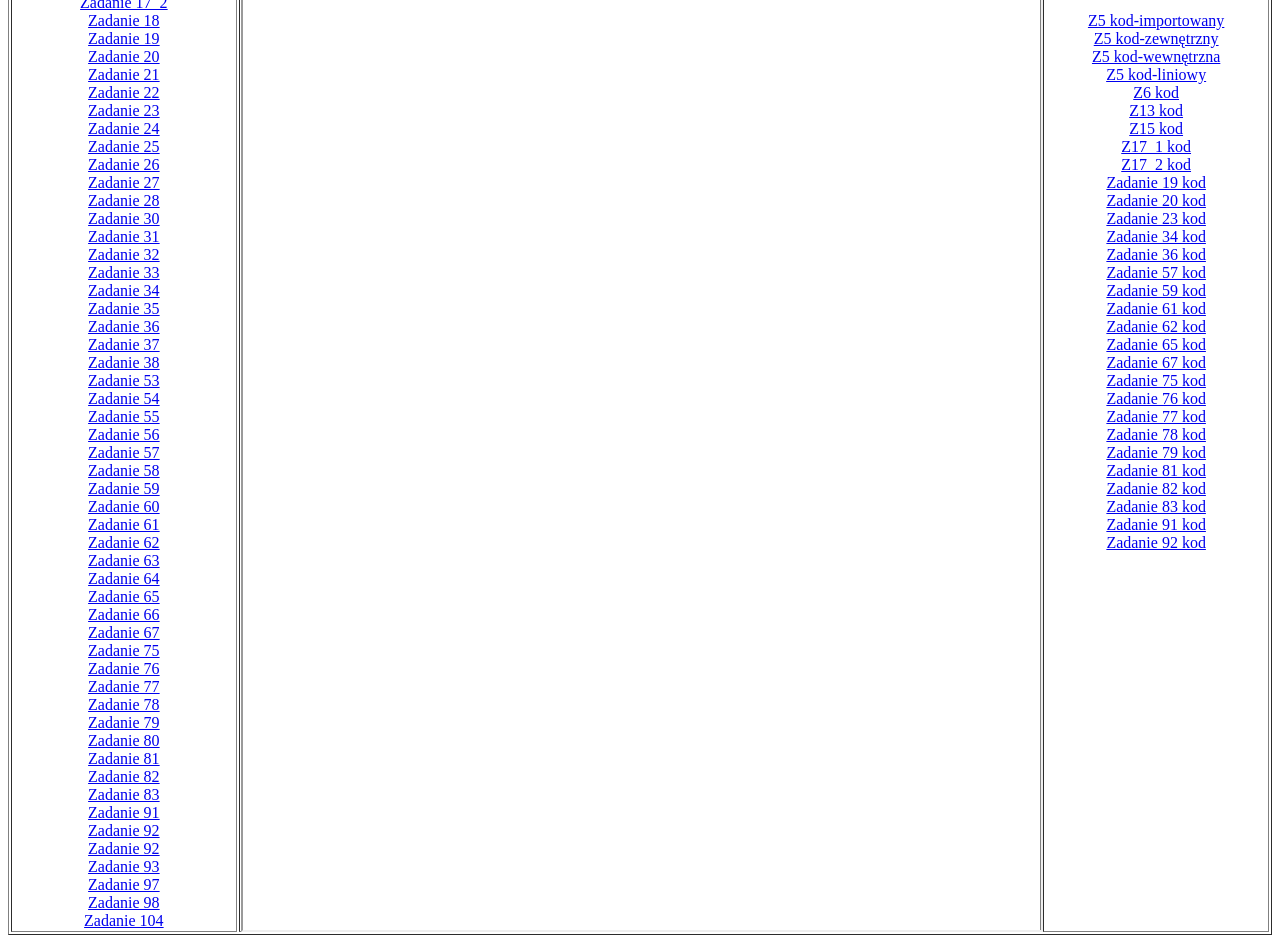
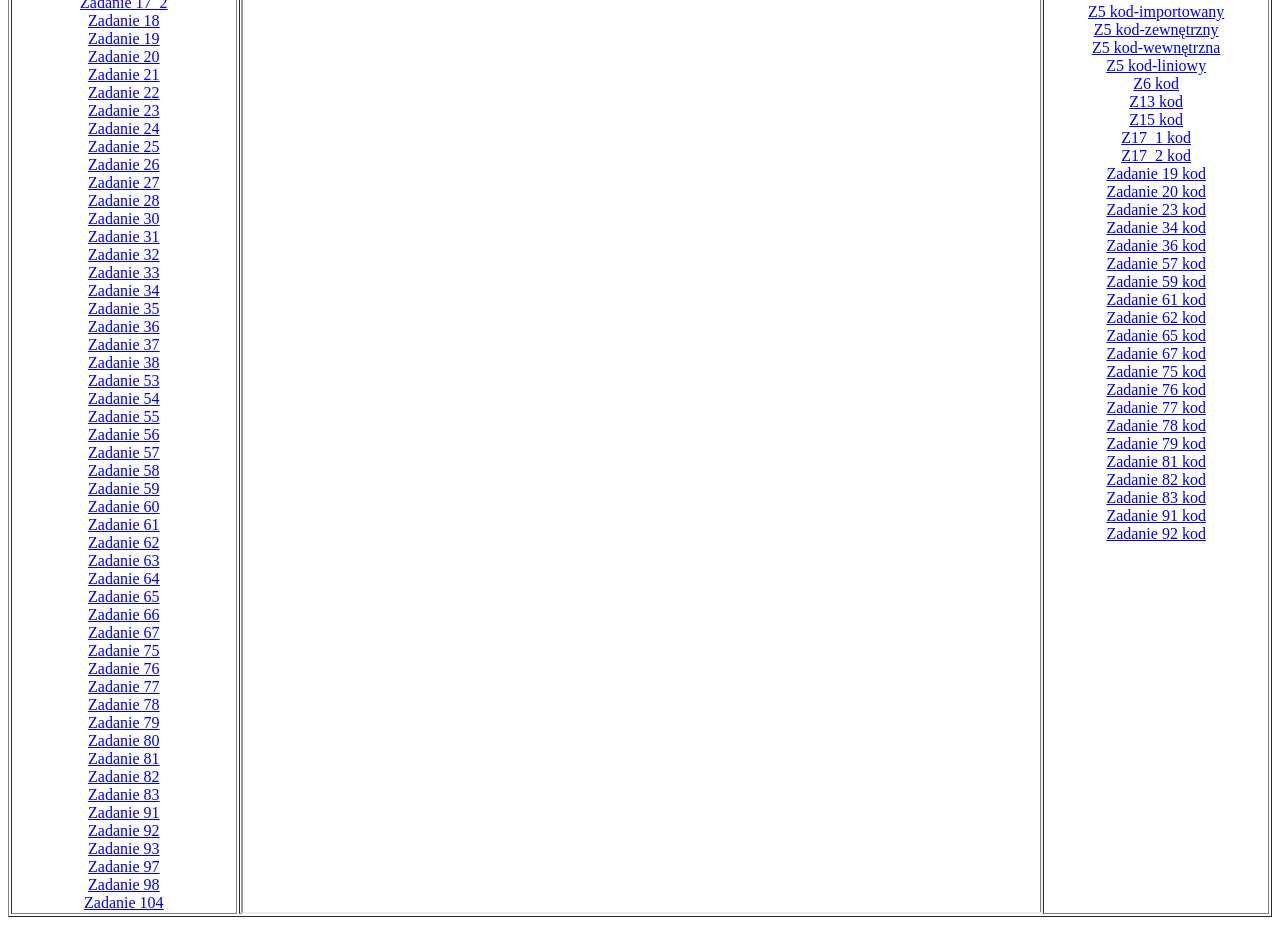
Before and after one commit to 24Piotr/CSS, a plain HTML site: page index.html in a window 1280 px wide. Shown: the part 379-1322 px from the top of the page. Drawn offline with Linux system fonts and the light colour scheme.

Commit message:
Update index.html

```diff
--- a/index.html
+++ b/index.html
@@ -75,7 +75,6 @@
                         <a href="zadanie83_gied.html" target="_blank">Zadanie 83</a> <br>
                         <a href="zadanie91_gied.html" target="_blank">Zadanie 91</a> <br>
                         <a href="zadanie92_gied.html" target="_blank">Zadanie 92</a> <br>
-                        <a href="zadanie92_gied.html" target="_blank">Zadanie 92</a> <br>
                         <a href="zadanie93_gied.html" target="_blank">Zadanie 93</a> <br>
                         <a href="zadanie97_gied.html" target="_blank">Zadanie 97</a> <br>
                         <a href="zadanie98_gied.html" target="_blank">Zadanie 98</a> <br>
```
